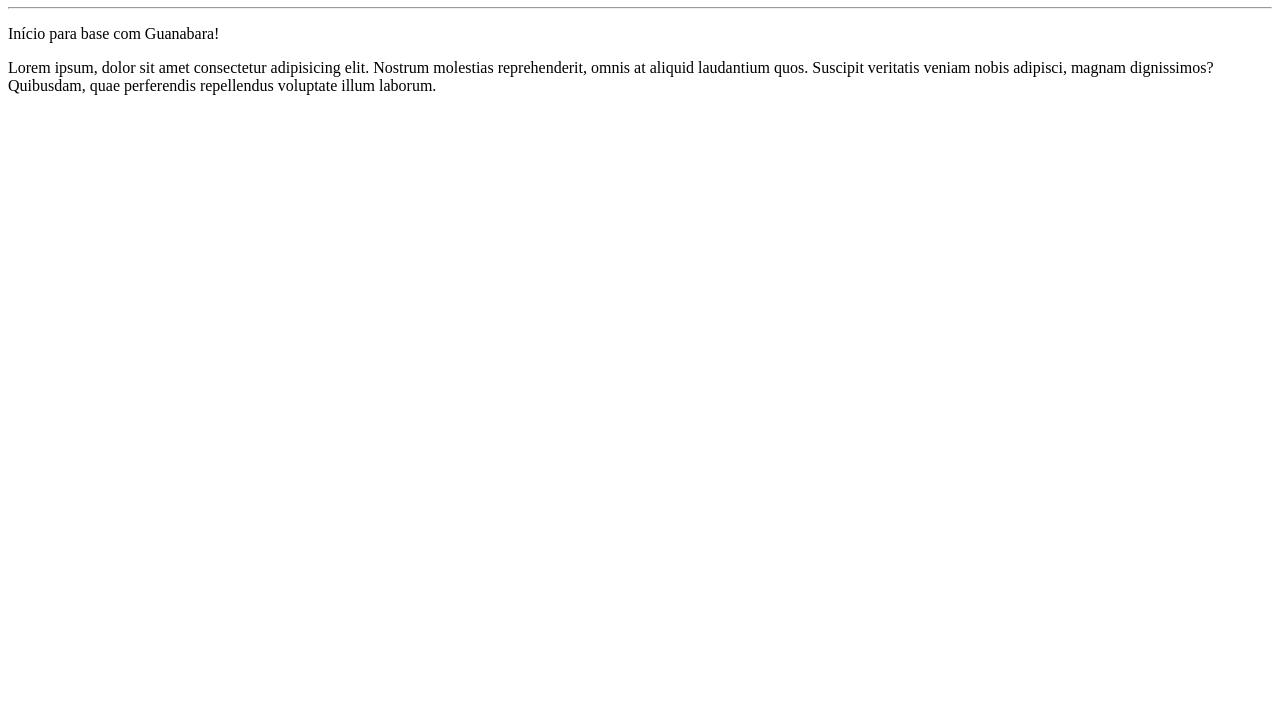
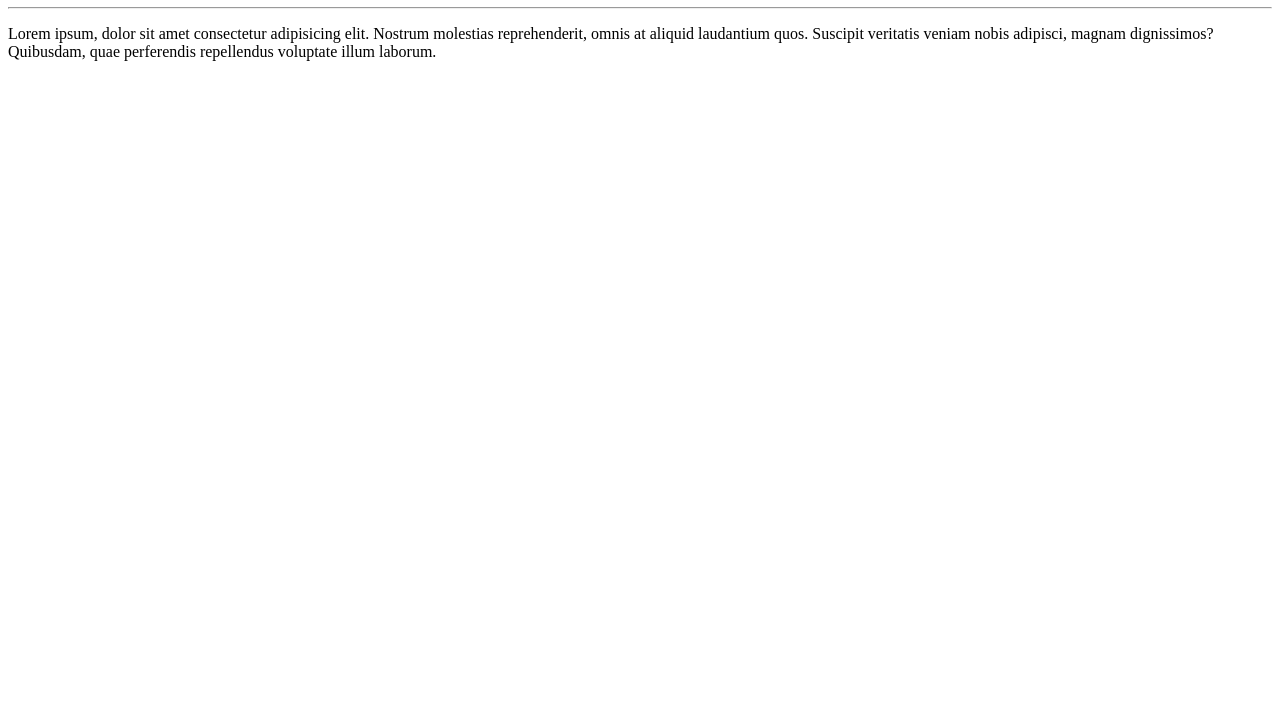
Before and after one commit to kimgonca/HeLLo-WorLd, a plain HTML site: page site-exemplo/index.html in a window 1280 px wide. Shown: the part 73-800 px from the top of the page. Drawn offline with Linux system fonts and the light colour scheme.

Commit message:
alterei lorem

```diff
--- a/site-exemplo/index.html
+++ b/site-exemplo/index.html
@@ -8,7 +8,8 @@
 <body>
     <h1>Olá, Mundo!</h1>
     <hr>
-    <p>Início para base com Guanabara!</p>
-    Lorem ipsum, dolor sit amet consectetur adipisicing elit. Nostrum molestias reprehenderit, omnis at aliquid laudantium quos. Suscipit veritatis veniam nobis adipisci, magnam dignissimos? Quibusdam, quae perferendis repellendus voluptate illum laborum.
-</body>
+    <p>Lorem ipsum, dolor sit amet consectetur adipisicing elit. Nostrum molestias reprehenderit,
+        omnis at aliquid laudantium quos. Suscipit veritatis veniam nobis adipisci, magnam dignissimos?
+        Quibusdam, quae perferendis repellendus voluptate illum laborum.</p>
+    </body>
 </html>
```
